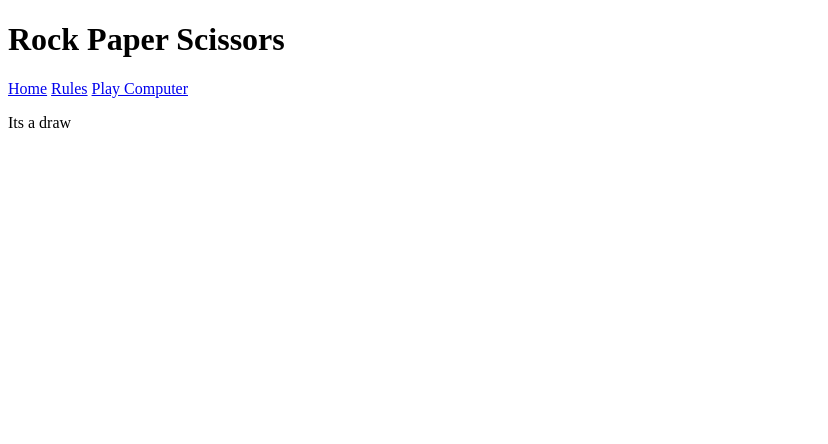
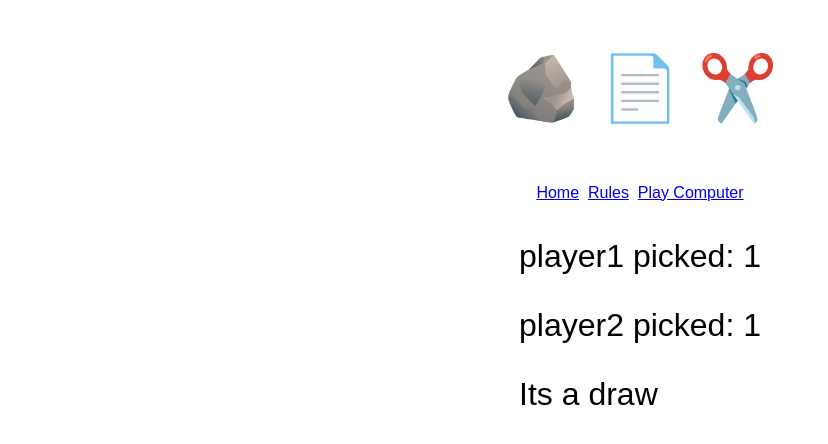
Before and after one commit to Andrew1495/rps_wknd_homework, a Flask app: page /1/1 in a window 1280 px wide. Shown: the top 444 px of the page, without its empty margins (0-828 px from the left). Run offline with Flask 2, Linux system fonts and the light colour scheme.

Commit message:
finshed exten

```diff
--- a/controllers/controller.py
+++ b/controllers/controller.py
@@ -17,10 +17,15 @@ def play(p1_choice, p2_choice):
     game = Game(player1, player2)
     winner = game.play_game()
     if winner == None:
+        p1_picked= f"{player1.name} picked: {player1.choice}"
+        p2_picked = f"{player2.name} picked: {player2.choice}"
         win = f"Its a draw"
     else:
-        win = f"The winner is:{winner.name}"
-    return render_template("index.html", win=win)
+        p1_picked= f"{player1.name} picked: {player1.choice}"
+        p2_picked = f"{player2.name} picked: {player2.choice}"
+        win = f"The winner is: {winner.name}"
+
+    return render_template("index.html", win=win, p1_picked=p1_picked, p2_picked=p2_picked)
 
 @app.route('/rules')
 def rule():
@@ -30,8 +35,10 @@ def rule():
 def computer():
     return render_template("computer.html")
 
-@app.route('/computers',  methods=["GET", "POST"])
+@app.route('/computer',  methods=["POST"])
 def computers():
+
+
     random_number = random.randint(1, 3)
     if random_number == 1:
         cp_choice = "rock"
@@ -39,15 +46,22 @@ def computers():
         cp_choice = "paper"
     else:
         cp_choice = "scissors"
-    player2 = Player("Computer", cp_choice)
+
+
+    computer = Player("Computer", cp_choice)
     player_name = request.form['name']
     player_choice = request.form['choose']
 
-    player1 = Player(player_name, player_choice)
+    user = Player(player_name, player_choice)
 
-    game = Game(player1, player2)
+    game1 = Game(user, computer)
+    winner = game1.play_game()
     if winner == None:
-        win = f"Its a draw"
+        p1_picked= f"{user.name} picked: {user.choice}"
+        p2_picked = f"{computer.name} picked: {computer.choice}"
+        win = f"Its a draw, play again"
     else:
-        win = f"The winner is:{winner.name}"
-    return render_template("computer.html", win=win)
+        p1_picked= f"{user.name} picked: {user.choice}"
+        p2_picked = f"{computer.name} picked: {computer.choice}"
+        win = f"The winner is: {winner.name}"
+    return render_template("computer.html", win=win ,p1_picked=p1_picked, p2_picked=p2_picked)
--- a/model/game.py
+++ b/model/game.py
@@ -14,7 +14,7 @@ class Game:
         if self.player1.choice == 'rock' and self.player2.choice == 'paper':
             return self.player2
 
-        if self.player1.choice == 'rock' and self.player2.choice == 'scissor':
+        if self.player1.choice == 'rock' and self.player2.choice == 'scissors':
             return self.player1
 
         if self.player1.choice == 'paper' and self.player2.choice == 'paper':
@@ -23,13 +23,14 @@ class Game:
         if self.player1.choice == 'paper' and self.player2.choice == 'rock':
             return self.player1
 
-        if self.player1.choice == 'paper' and self.player2.choice == 'scissor':
+        if self.player1.choice == 'paper' and self.player2.choice == 'scissors':
             return self.player2
 
-        if self.player1.choice == 'scissor' and self.player2.choice == 'scissor':
+        if self.player1.choice == 'scissors' and self.player2.choice == 'scissors':
             return
 
-        if self.player1.choice == 'scissor' and self.player2.choice == 'rock':
+        if self.player1.choice == 'scissors' and self.player2.choice == 'rock':
             return self.player2
-        if self.player1.choice == 'scissor' and self.player2.choice == 'paper':
+
+        if self.player1.choice == 'scissors' and self.player2.choice == 'paper':
             return self.player1
--- a/static/style.css
+++ b/static/style.css
@@ -0,0 +1,34 @@
+body{
+    font-family: Arial, Helvetica, sans-serif;
+    font-size: 2rem;
+    background-color: #fff;
+    display:flex;
+    flex-direction: column;
+    align-items: center;
+    justify-content: center;
+}
+
+header{
+    display: flex;
+    flex-direction: column;
+    justify-content: center;
+    align-items: center;
+}
+
+a{
+    font-size: 1rem;
+}
+
+.wrapper{
+    display: flex;
+    flex-direction: column;
+}
+
+form{
+    width: 300px;
+}
+
+button{
+    width: 75px;
+    height: 30px
+}
--- a/templates/base.html
+++ b/templates/base.html
@@ -4,11 +4,12 @@
     <meta charset="UTF-8">
     <meta http-equiv="X-UA-Compatible" content="IE=edge">
     <meta name="viewport" content="width=device-width, initial-scale=1.0">
+    <link rel="stylesheet" href="{{ url_for('static', filename='style.css') }}">
     <title>Rock Paper Scissors</title>
 </head>
 <body>
     <header>
-        <h1>Rock Paper Scissors</h1>
+        <h1>🪨 📄 ✂️</h1>
         <nav>
             <a href="/game"> Home</a>
             <a href="/rules"> Rules</a>
--- a/templates/index.html
+++ b/templates/index.html
@@ -2,6 +2,8 @@
 
 {% block content %}
     <section>
+        <p>{{ p1_picked }}</p>
+        <p>{{ p2_picked }} </p>
         <p>{{ win }}</p>
     </section>
 {% endblock %}
```
Also changed, not shown: templates/computer.html (+7 -1 lines).
